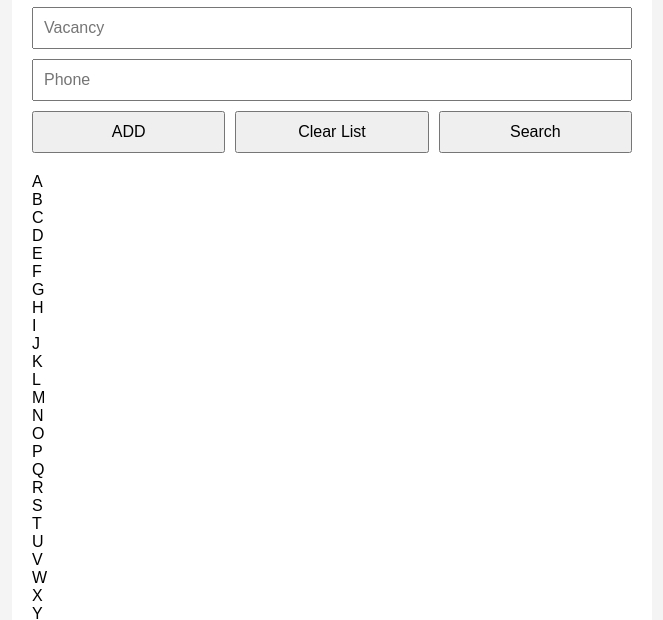
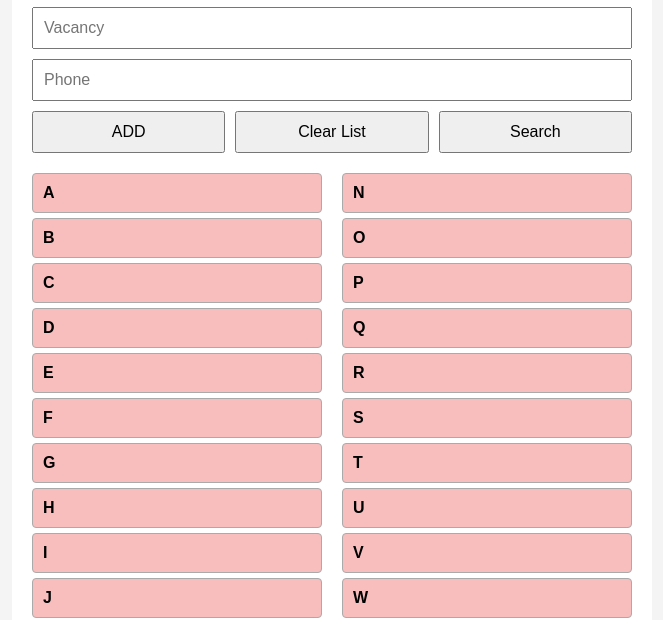
Before and after one commit to VanHadsoN/Contact-List, a website: page src/index.html in a window 1280 px wide. Shown: the part 165-785 px from the top of the page, without its empty margins (308-971 px from the left). Drawn offline with Linux system fonts and the light colour scheme.

Commit message:
changed src/styles.css (added styles for block <div class="alphabet-list">)

```diff
--- a/src/styles.css
+++ b/src/styles.css
@@ -67,3 +67,30 @@ h1 {
     border-radius: 4px;
     cursor: pointer;
 }
+
+/*container with letters in 2 columns*/
+.alphabet-list {
+    display: flex;
+    gap: 20px;
+    justify-content: center;
+    flex-wrap: wrap;
+}
+
+.column {
+    display: flex;
+    flex: 1;
+    flex-direction: column;
+    gap: 5px;
+}
+
+.letter-block {
+    background-color: #f8bebe;
+    padding: 10px;
+    border: 1px solid #aaa;
+    border-radius: 4px;
+    font-weight: bold;
+    font-size: 1rem;
+    width: 100%; /* растягиваем по ширине родителя */
+    min-height: 30px;
+    box-sizing: border-box;
+}
```
